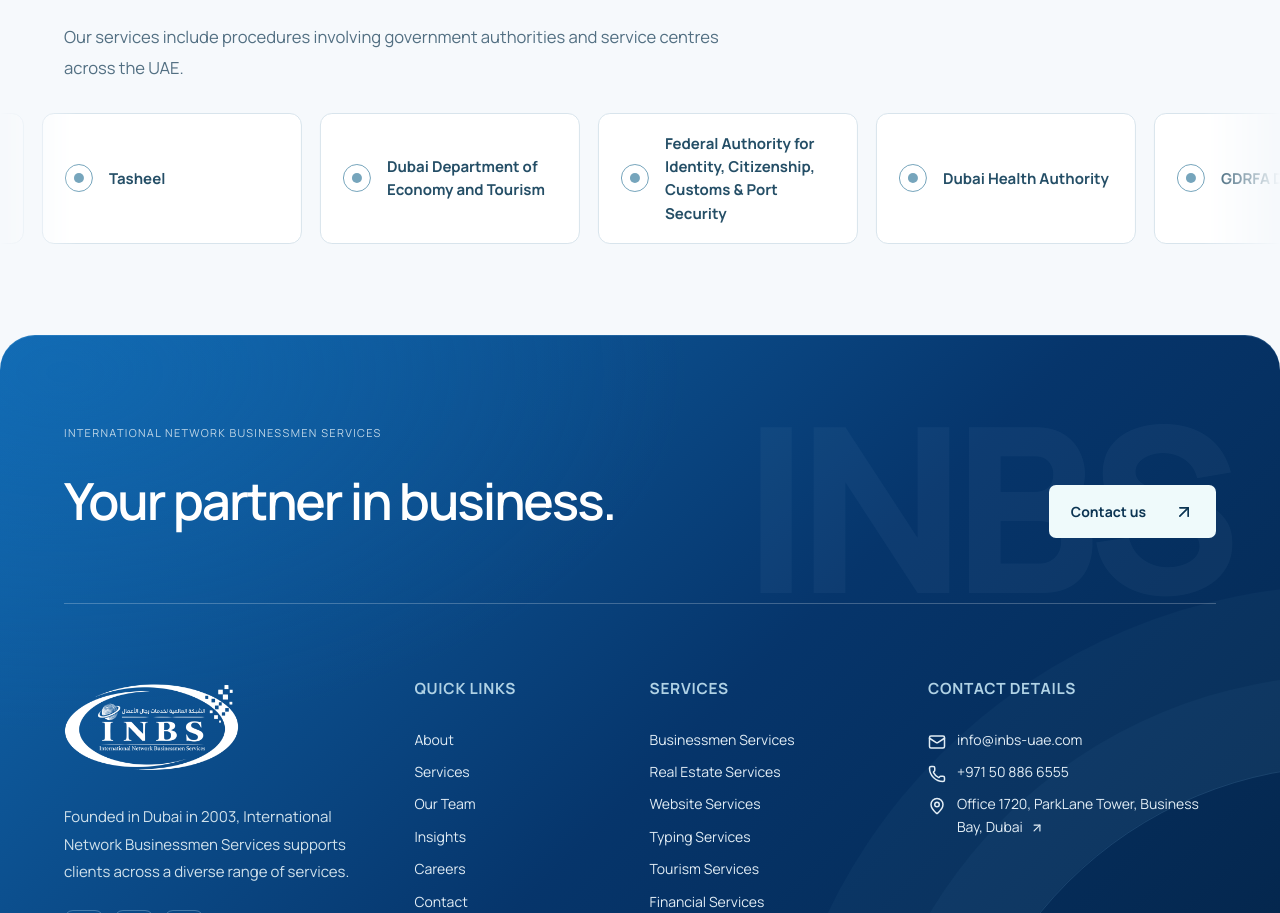
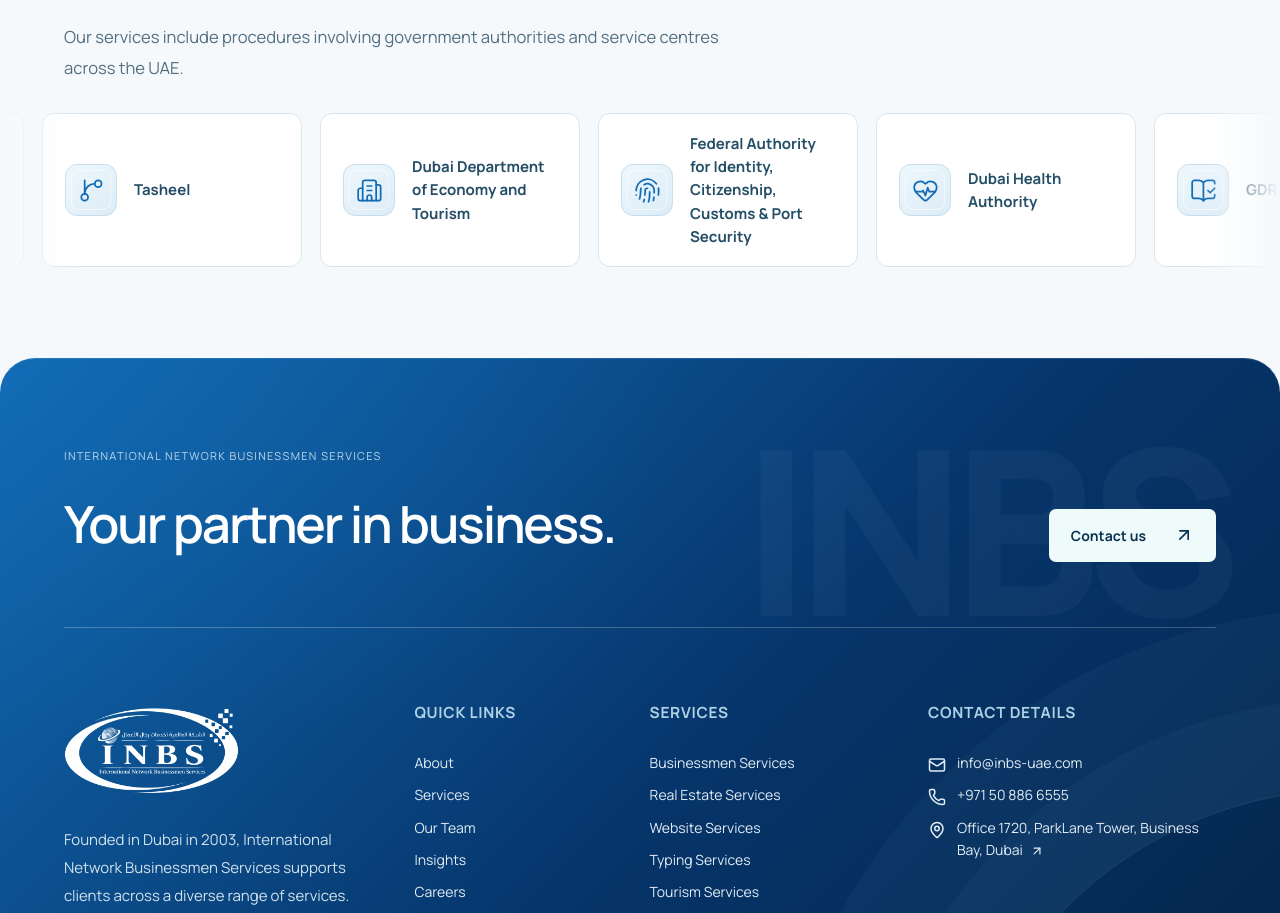
Before and after one commit to Bashar-alJabi/inbs-website, a Next.js app: page /en in a window 1280 px wide. Shown: the part 3757-4670 px from the top of the page. Built offline with nearby package versions, Linux system fonts and the light colour scheme; no server answers.

Commit message:
style(home): replace generic institution circles with original service symbols

```diff
--- a/src/components/home/home-institutions.tsx
+++ b/src/components/home/home-institutions.tsx
@@ -1,8 +1,10 @@
 'use client';
 import {useReducedMotion} from 'motion/react';
 import {Reveal} from './motion-elements';
+import {FileCheck2, GitBranch, Building2, Fingerprint, HeartPulse, BookOpenCheck} from 'lucide-react';
 import type {Locale} from '@/lib/site';
 const agencies=[{en:'Amer',ar:'آمر'},{en:'Tasheel',ar:'تسهيل'},{en:'Dubai Department of Economy and Tourism',ar:'دائرة الاقتصاد والسياحة بدبي'},{en:'Federal Authority for Identity, Citizenship, Customs & Port Security',ar:'الهيئة الاتحادية للهوية والجنسية والجمارك وأمن المنافذ'},{en:'Dubai Health Authority',ar:'هيئة الصحة بدبي'},{en:'GDRFA Dubai',ar:'الإدارة العامة للإقامة وشؤون الأجانب بدبي'}] as const;
+const symbols=[FileCheck2,GitBranch,Building2,Fingerprint,HeartPulse,BookOpenCheck] as const;
 export function HomeInstitutions({locale}:{locale:Locale}){
  const reduced=useReducedMotion();
  return <section className="inbs-institutions" aria-labelledby="inbs-institutions-heading"><div className="site-shell">
@@ -10,7 +12,7 @@ export function HomeInstitutions({locale}:{locale:Locale}){
  </div>
  <div className="inbs-institutions-window" aria-label={locale==='ar'?'الجهات ومراكز الخدمات':'Authorities and service centres'}>
   <div className={'inbs-institutions-track'+(reduced?' is-static':'')} dir="ltr">
-   {[...agencies,...agencies].map((agency,i)=><div key={i} className="inbs-institutions-name" aria-hidden={i>=agencies.length}><span className="inbs-institutions-emblem" aria-hidden="true"/><span>{agency[locale]}</span></div>)}
+   {[...agencies,...agencies].map((agency,i)=>{const Symbol=symbols[i%agencies.length];return <div key={i} className="inbs-institutions-name" aria-hidden={i>=agencies.length}><span className="inbs-institutions-symbol" aria-hidden="true"><Symbol size={27} strokeWidth={1.55}/></span><span>{agency[locale]}</span></div>})}
   </div>
  </div>
  </section>;
--- a/src/styles/home.css
+++ b/src/styles/home.css
@@ -270,3 +270,11 @@ html[data-theme=dark] .inbs-achievements{
 html[data-theme=dark] .inbs-services-display{
  background:linear-gradient(135deg,#17466f 0%,#102d4b 55%,#0b233c 100%);
 }
+
+/* INBS-original category illustrations, not government seals or logo recreations. */
+.inbs-institutions-symbol{display:grid;place-items:center;flex:0 0 52px;width:52px;height:52px;border-radius:12px;background:linear-gradient(145deg,#eef7fd,#dcecf7);border:1px solid #c7ddec;color:var(--brand-blue);position:relative;isolation:isolate}
+.inbs-institutions-symbol:after{content:"";position:absolute;inset:5px;border:1px solid #ffffff90;border-radius:8px;pointer-events:none}
+.inbs-institutions-name{gap:17px}
+html[data-theme=dark] .inbs-institutions-symbol{background:linear-gradient(145deg,#264a68,#1b3650);border-color:#456781;color:#b5dbf5}
+html[data-theme=dark] .inbs-institutions-symbol:after{border-color:#ffffff17}
+@media(max-width:600px){.inbs-institutions-symbol{width:44px;height:44px;flex-basis:44px}.inbs-institutions-name{gap:12px}}
```
